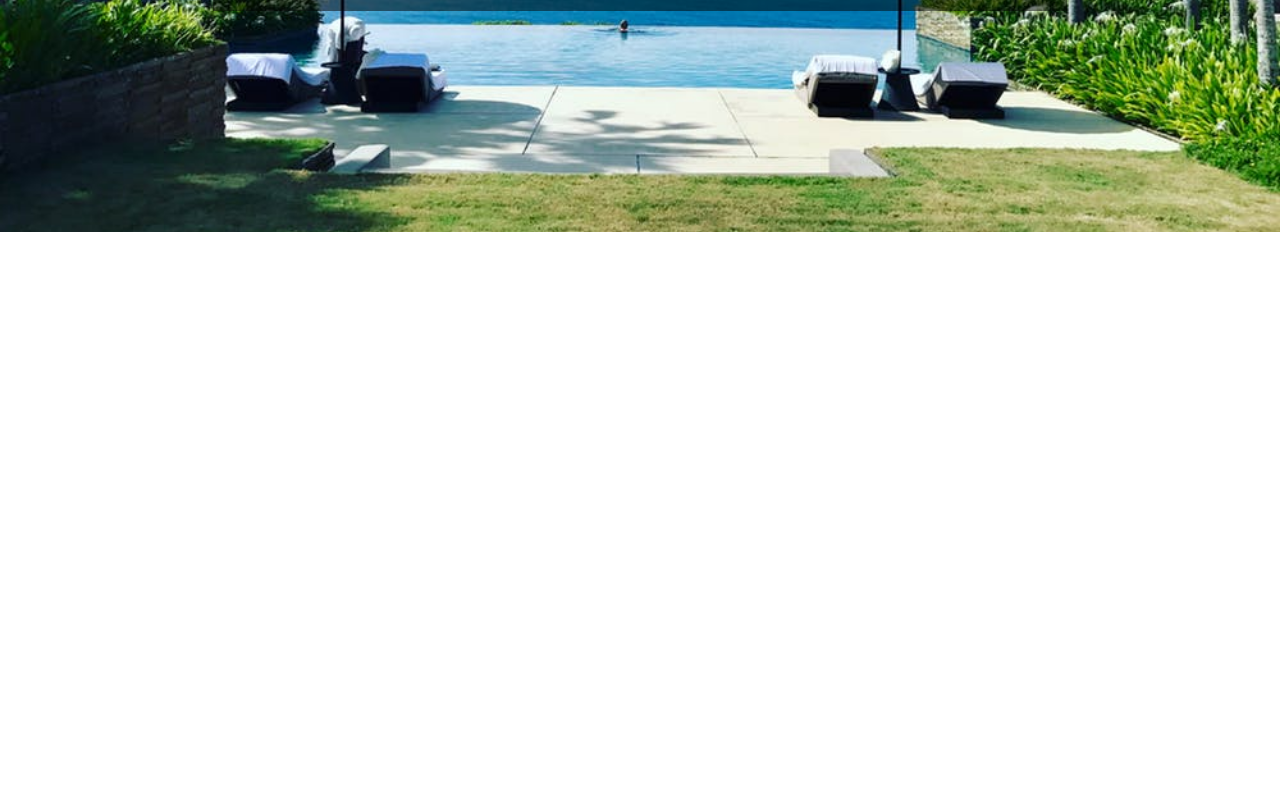
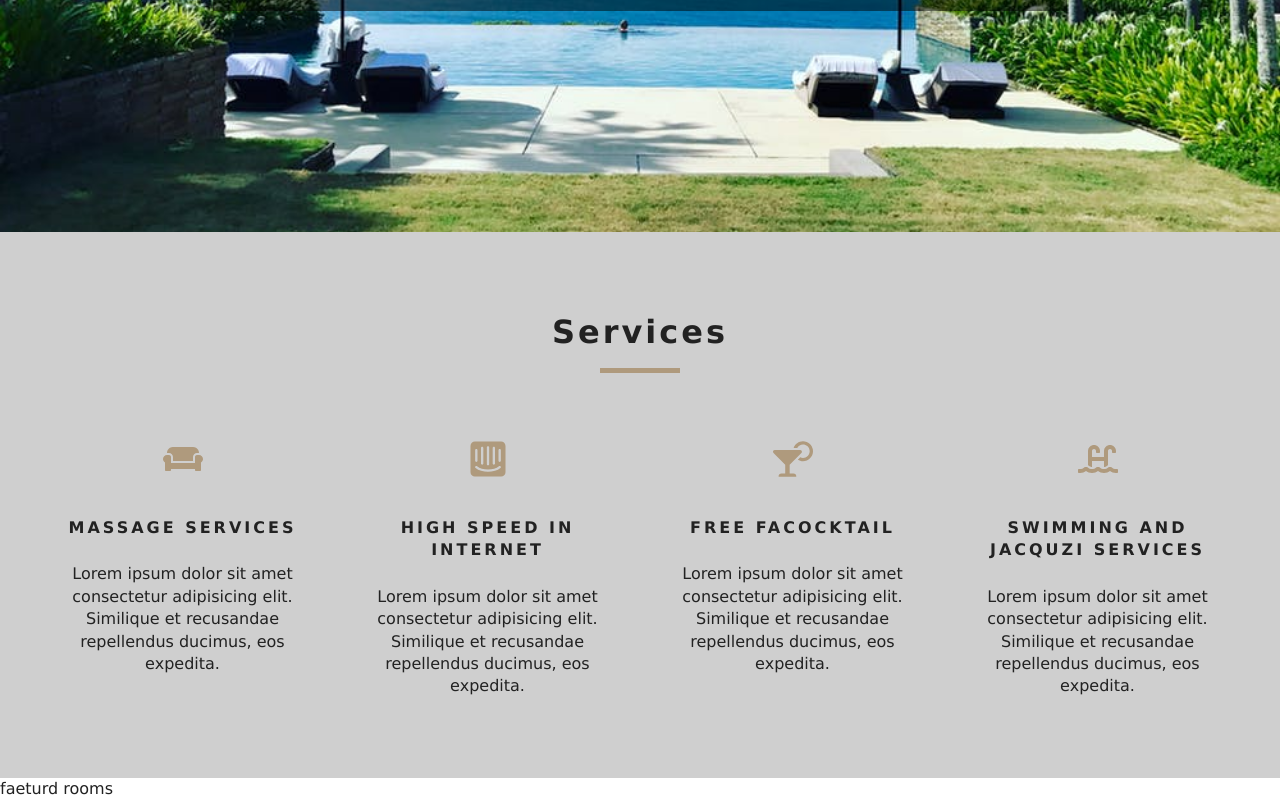
Before and after one commit to adnan-razzaq/react-beach, a React (Create React App) app: page / in a window 1280 px wide. Shown: the part 568-1368 px from the top of the page. Before the commit the page ends 800 px from the top, so only its background shows below. Built offline with nearby package versions, Linux system fonts and the light colour scheme.

Commit message:
Formatting data

```diff
--- a/src/App.css
+++ b/src/App.css
@@ -183,7 +183,7 @@ h6 {
   font-size: 2.5rem;
 }
 .banner div {
-  width: 10rem;
+  width: 11rem;
   height: 5px;
   background: var(--primaryColor);
   margin: 1.7rem auto;
@@ -252,6 +252,7 @@ h6 {
 }
 .services h6 {
   letter-spacing: var(--mainSpacing);
+  text-transform: uppercase;
 }
 .services p {
   width: 80%;
--- /dev/null
+++ b/src/components/Featured.js
@@ -0,0 +1,12 @@
+import React, { Component } from "react";
+import { RoomContext } from "../context";
+
+export default class Featured extends Component {
+  static contextType = RoomContext;
+  render() {
+    const { featuredRooms } = this.context;
+    console.log(featuredRooms);
+
+    return <div>faeturd rooms</div>;
+  }
+}
--- /dev/null
+++ b/src/components/Services.js
@@ -0,0 +1,58 @@
+import React, { Component } from "react";
+import Title from "./Title";
+import {
+  FaCouch,
+  FaIntercom,
+  FaSwimmingPool,
+  FaCocktail
+} from "react-icons/fa";
+
+export default class Services extends Component {
+  state = {
+    services: [
+      {
+        icon: <FaCouch />,
+        title: "Massage services",
+        info:
+          "Lorem ipsum dolor sit amet consectetur adipisicing elit. Similique et recusandae repellendus ducimus, eos expedita."
+      },
+      {
+        icon: <FaIntercom />,
+        title: "High speed in internet",
+        info:
+          "Lorem ipsum dolor sit amet consectetur adipisicing elit. Similique et recusandae repellendus ducimus, eos expedita."
+      },
+      {
+        icon: <FaCocktail />,
+        title: "Free FaCocktail",
+        info:
+          "Lorem ipsum dolor sit amet consectetur adipisicing elit. Similique et recusandae repellendus ducimus, eos expedita."
+      },
+      {
+        icon: <FaSwimmingPool />,
+        title: "Swimming and jacquzi services",
+        info:
+          "Lorem ipsum dolor sit amet consectetur adipisicing elit. Similique et recusandae repellendus ducimus, eos expedita."
+      }
+    ]
+  };
+
+  render() {
+    return (
+      <section className="services">
+        <Title title="services"></Title>
+        <div className="services-center">
+          {this.state.services.map((item, index) => {
+            return (
+              <article key={index} className="service">
+                <span>{item.icon}</span>
+                <h6>{item.title}</h6>
+                <p>{item.info}</p>
+              </article>
+            );
+          })}
+        </div>
+      </section>
+    );
+  }
+}
--- /dev/null
+++ b/src/components/Title.js
@@ -0,0 +1,10 @@
+import React from "react";
+
+export default function Title({ title }) {
+  return (
+    <div className="section-title">
+      <h4>{title}</h4>
+      <div></div>
+    </div>
+  );
+}
--- /dev/null
+++ b/src/context.js
@@ -0,0 +1,45 @@
+import React, { Component, Children } from "react";
+import items from "./data";
+
+const RoomContext = React.createContext();
+const RoomConsumer = RoomContext.Consumer;
+
+class RoomProvider extends Component {
+  state = {
+    rooms: [],
+    sortedRooms: [],
+    featuredRooms: [],
+    loading: true
+  };
+  //getdata
+  formatdata(ITEMS) {
+    let tempitems = ITEMS.map(item => {
+      let id = item.sys.id;
+      let images = item.fields.images.map(image => image.fields.file.url);
+      let rooms = { ...item.fields, id: id, images: images };
+      return rooms;
+    });
+    return tempitems;
+  }
+
+  componentDidMount() {
+    let rooms = this.formatdata(items);
+    let featuredRooms = rooms.filter(room => room.featured === true);
+    this.setState({
+      rooms: rooms,
+      sortedRooms: rooms,
+      featuredRooms: featuredRooms,
+      loading: false
+    });
+  }
+
+  render() {
+    return (
+      <RoomContext.Provider value={{ ...this.state }}>
+        {this.props.children}
+      </RoomContext.Provider>
+    );
+  }
+}
+
+export { RoomProvider, RoomContext, RoomConsumer };
--- a/src/index.js
+++ b/src/index.js
@@ -4,11 +4,14 @@ import "./index.css";
 import App from "./App";
 import { BrowserRouter as Router } from "react-router-dom";
 import * as serviceWorker from "./serviceWorker";
+import { RoomProvider } from "./context";
 
 ReactDOM.render(
-  <Router>
-    <App />
-  </Router>,
+  <RoomProvider>
+    <Router>
+      <App />
+    </Router>
+  </RoomProvider>,
   document.getElementById("root")
 );
 
--- a/src/pages/Home.js
+++ b/src/pages/Home.js
@@ -2,15 +2,24 @@ import React from "react";
 import Hero from "../components/Hero";
 import Banner from "../components/Banner";
 import { Link } from "react-router-dom";
+import Services from "../components/Services";
+import Featured from "../components/Featured";
 
 export default function Home() {
   return (
+    <>
       <Hero>
-      <Banner title="Luxiorous Rooms" subtitle="Deluxe Rooms starting at $299">
+        <Banner
+          title="Luxiorous Rooms"
+          subtitle="Deluxe Rooms starting at $299"
+        >
           <Link to="/rooms" className="btn-primary">
             Our rooms
           </Link>
         </Banner>
       </Hero>
+      <Services></Services>
+      <Featured></Featured>
+    </>
   );
 }
```
Lines whose indentation alone changed are shown as unchanged.
